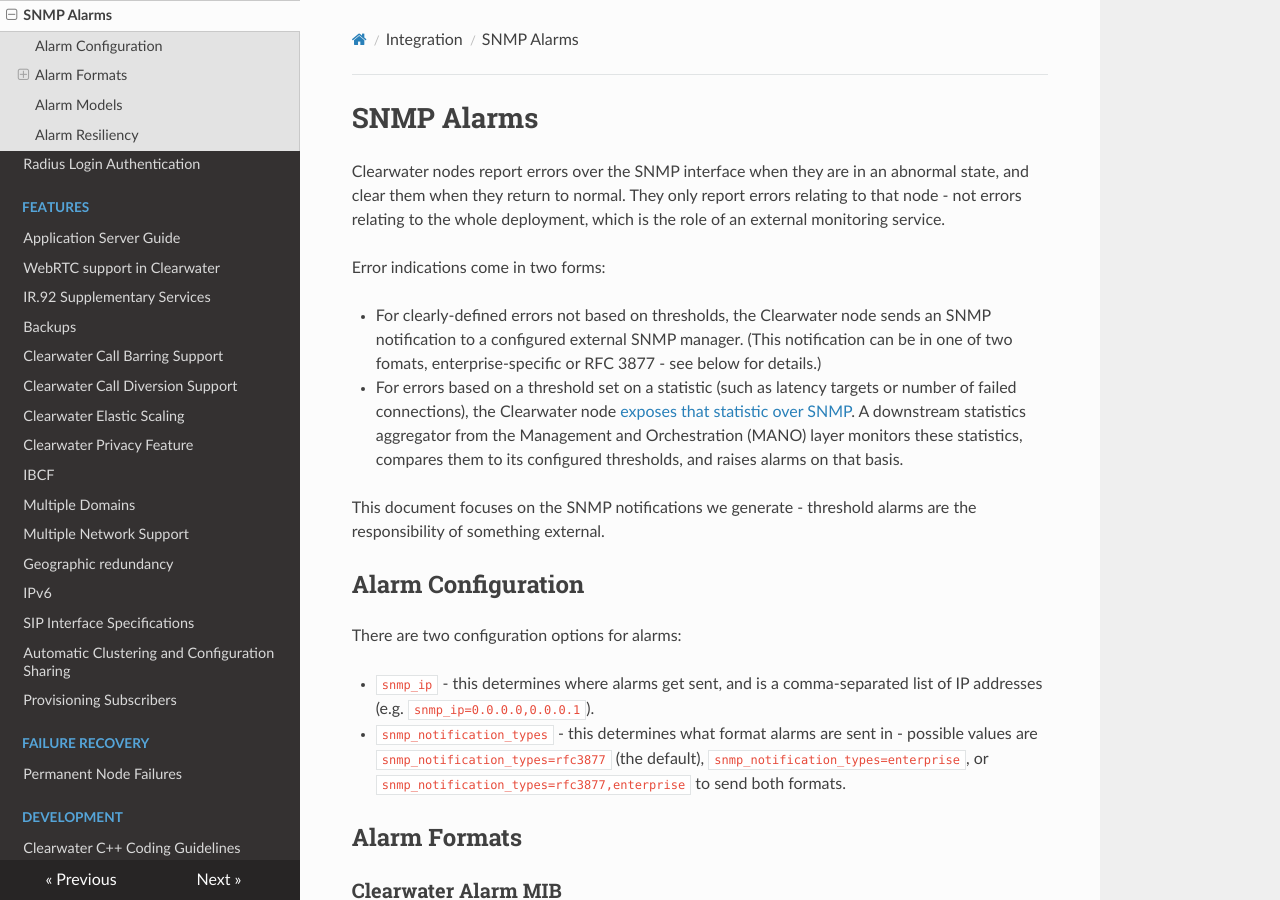
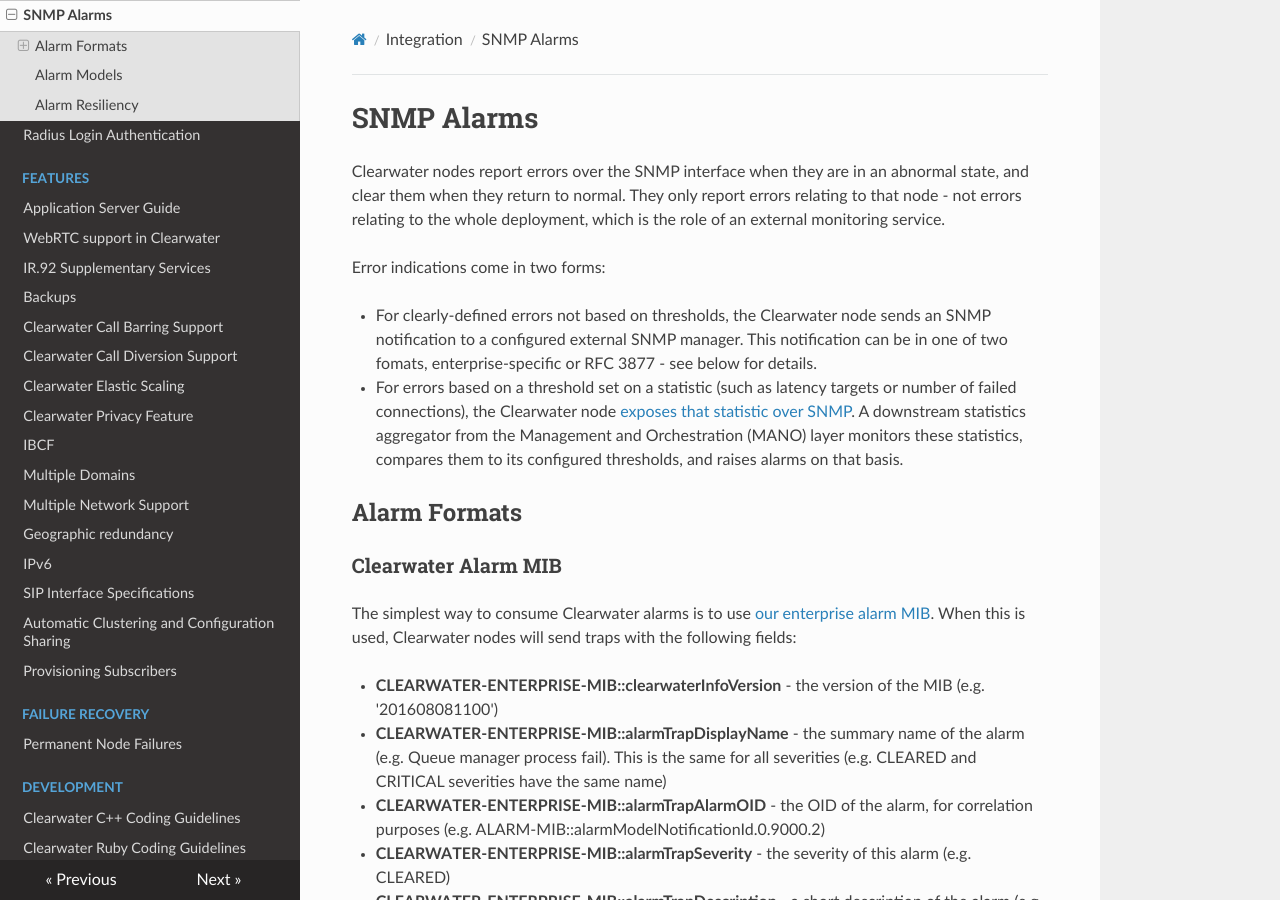
Before and after one commit to Metaswitch/clearwater-readthedocs, an MkDocs documentation site: the page built from docs/SNMP_Alarms.md, in a window 1280 px wide and 900 px high. Built offline with MkDocs 1.6.1, drawn with Linux system fonts in a browser that asks for light colours; nearby versions of some CDN libraries; old or Windows-style settings are respelled for this version of MkDocs.

Commit message:
Apply SNMP alarms markups

```diff
--- a/docs/SNMP_Alarms.md
+++ b/docs/SNMP_Alarms.md
@@ -8,24 +8,15 @@ monitoring service.
 Error indications come in two forms:
 
 *   For clearly-defined errors not based on thresholds, the Clearwater node sends an SNMP
-    notification to a configured external SNMP manager. (This notification can
+    notification to a configured external SNMP manager. This notification can
     be in one of two fomats, enterprise-specific or RFC 3877 - see below for
-    details.)
+    details.
 
 *   For errors based on a threshold set on a statistic (such as latency targets or
     number of failed connections), the Clearwater node [exposes that statistic over
     SNMP](Clearwater_SNMP_Statistics.md). A downstream statistics aggregator from the Management and
     Orchestration (MANO) layer monitors these statistics, compares them to its
     configured thresholds, and raises alarms on that basis.
-
-This document focuses on the SNMP notifications we generate - threshold alarms are the responsibility of something external.
-
-## Alarm Configuration
-
-There are two configuration options for alarms:
-
-- `snmp_ip` - this determines where alarms get sent, and is a comma-separated list of IP addresses (e.g. `snmp_ip=0.0.0.0,0.0.0.1`).
-- `snmp_notification_types` - this determines what format alarms are sent in - possible values are `snmp_notification_types=rfc3877` (the default), `snmp_notification_types=enterprise`, or `snmp_notification_types=rfc3877,enterprise` to send both formats.
 
 ## Alarm Formats
 
```
Also changed, not shown: docs/Clearwater_Configuration_Options_Reference.md (+1 -2 lines).
